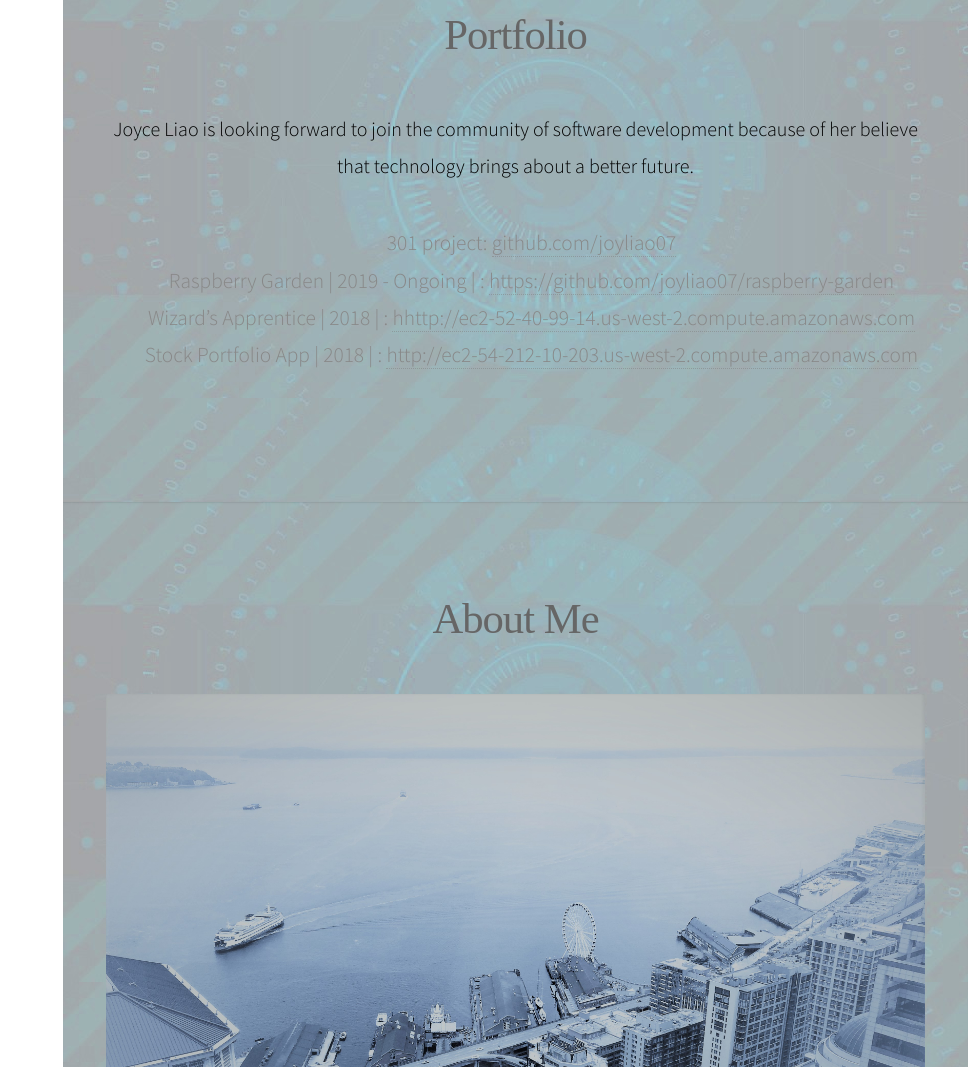
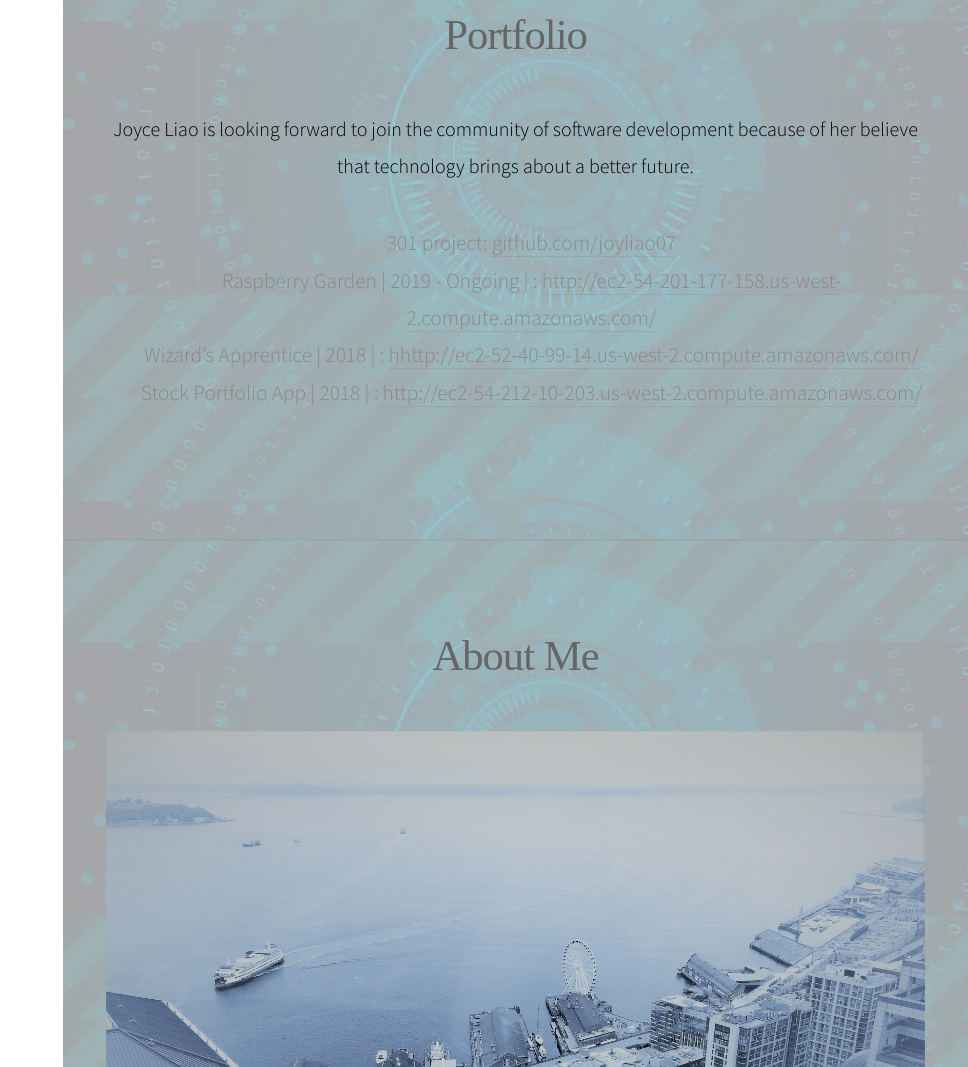
Before and after one commit to joyliao07/portfolio, a website: page public/index.html in a window 1280 px wide. Shown: the part 694-1761 px from the top of the page, without its empty margins (312-1280 px from the left). Drawn offline with nearby package versions, Linux system fonts and the light colour scheme.

Commit message:
update project links

```diff
--- a/public/index.html
+++ b/public/index.html
@@ -82,9 +82,12 @@
 					<p>Joyce Liao is looking forward to join the community of software development because of her believe <br/> that technology brings about a better future.</p>
 					<ul class="project-list">
 						<li>301 project: <a href="github.com/joyliao07">github.com/joyliao07 </a></li>
-						<li>Raspberry Garden | 2019 - Ongoing | : <a href="https://github.com/joyliao07/raspberry-garden">https://github.com/joyliao07/raspberry-garden </a></li>
-						<li>Wizard’s Apprentice | 2018 | : <a href="http://ec2-52-40-99-14.us-west-2.compute.amazonaws.com">hhttp://ec2-52-40-99-14.us-west-2.compute.amazonaws.com </a></li>
-						<li>Stock Portfolio App | 2018 | : <a href="http://ec2-54-212-10-203.us-west-2.compute.amazonaws.com">http://ec2-54-212-10-203.us-west-2.compute.amazonaws.com </a></li>
+						<li>Raspberry Garden | 2019 - Ongoing | : <a href="http://ec2-54-201-177-158.us-west-2.compute.amazonaws.com/">http://ec2-54-201-177-158.us-west-2.compute.amazonaws.com/</a></li>
+
+						<li>Wizard’s Apprentice | 2018 | : <a href="http://ec2-52-40-99-14.us-west-2.compute.amazonaws.com/">hhttp://ec2-52-40-99-14.us-west-2.compute.amazonaws.com/</a></li>
+
+						<li>Stock Portfolio App | 2018 | : <a href="http://ec2-54-212-10-203.us-west-2.compute.amazonaws.com/">http://ec2-54-212-10-203.us-west-2.compute.amazonaws.com/ </a></li>
+
 					</ul>
 
 					<!--
```
